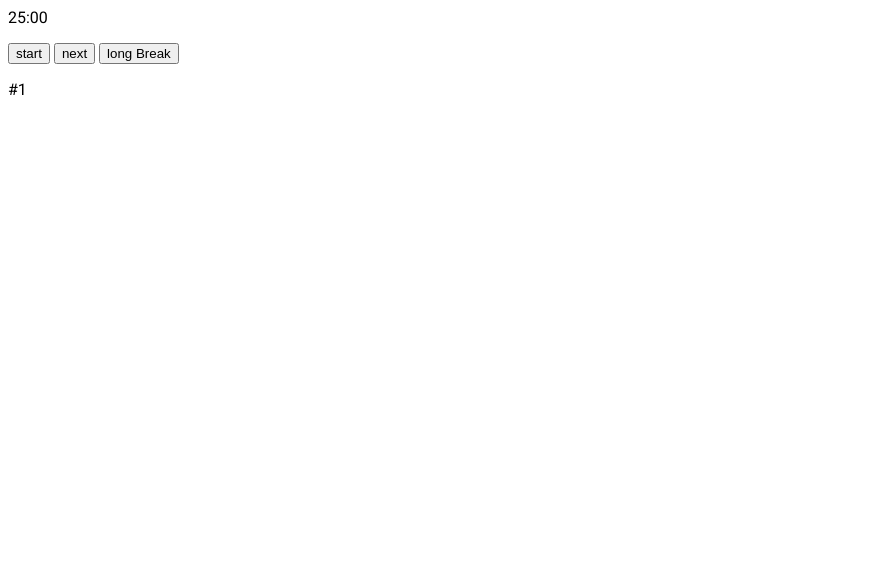
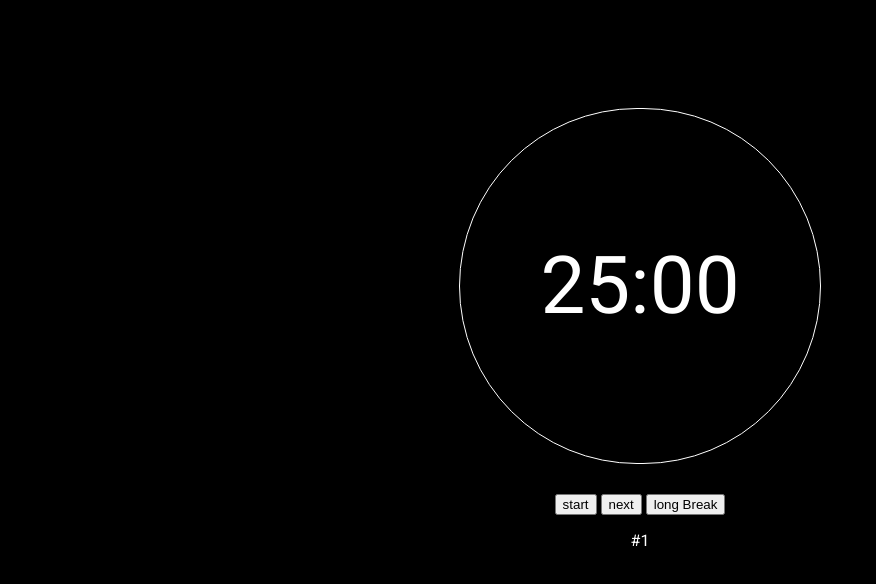
Before and after one commit to ikennot/PomodoroTimer, a plain HTML site: page index.html in a window 1280 px wide. Shown: the whole page, without its empty margins (0-876 px from the left). Drawn offline with Linux system fonts and the light colour scheme.

Commit message:
continuation of adding css and debugging

```diff
--- a/index.html
+++ b/index.html
@@ -7,17 +7,27 @@
 <link href="https://fonts.googleapis.com/css2?family=DM+Sans:ital,opsz,wght@0,9..40,100..1000;1,9..40,100..1000&family=Roboto:ital,wght@0,100..900;1,100..900&display=swap" rel="stylesheet">
     <link rel="icon" href="img/pomodoro-technique.png">
     <link rel="stylesheet" href="styles/general.css">
+    <link rel="stylesheet" href="styles/main-container.css">
     <title>Document</title>
 </head>
 <body>
     <audio class="alarmSound" hidden>
         <source src="audio/Sound Effect - School Bell.mp3" type="audio/mp3">
     </audio>
-    <p class="timer-js">02:00</p>
+    <div class="main-container">
+
+    <div class="timer-container">
+      <p class="timer-js timer"></p>
+    </div>
+
+    <div class="button-div">
     <button class="start-btn-js">start</button>
     <button class="next-btn-js">next</button>
-        <button class="long-btn-js">long Break</button>
+    <button class="long-btn-js">long Break</button>
+    </div>
     <p class="session"></p>
+    </div>
+
 </body>
 <script src="javascript/script.js"></script>
 <script src="javascript/Queries.js"></script>
--- a/javascript/Queries.js
+++ b/javascript/Queries.js
@@ -1,4 +1,4 @@
-//events, buttons, etc
+//display queries
 let alarmSound = document.querySelector('.alarmSound');
 document.querySelector('.timer-js').textContent = `${String(minutes).padStart(2,'0')}:${String(seconds).padStart(2,'0')}`;
 document.title =  `${String(minutes).padStart(2,'0')}:${String(seconds).padStart(2,'0')} - ${strTitle(pomodoroCount)}`;
--- a/javascript/script.js
+++ b/javascript/script.js
@@ -9,10 +9,11 @@ let pomodoro = {
     ispaused : true,
     isFinished : true,
     isBreak : false,
-    breaks : 0
+    breaks : 1
 
 };
 
+//object converted into variables
 let{seconds,pomodoroMinutes,restMinutes,longRestMinutes,pomodoroCount,countdown,isrunning,ispaused,isBreak,breaks} = pomodoro;
 let minutes = pomodoroMinutes;
 
@@ -20,17 +21,21 @@ function TimerSet() {
     if(!isBreak)
     {
         switch(breaks){
-        case 4: minutes = longRestMinutes;
-        breaks = 0;
+        case 4:
+        minutes = longRestMinutes;
+        seconds = 0;
+        breaks = 1;
         break;
         default:
          minutes = restMinutes;
+         console.log(breaks);
          breaks++;
         }
            isBreak = true;
            pomodoroCount++;
     }else{
      minutes = pomodoroMinutes;
+     seconds = 0;
      isBreak = false;
     }
 }
--- a/styles/general.css
+++ b/styles/general.css
@@ -1,3 +1,5 @@
 body{
     font-family: Roboto;
+    background-color: black;
+    color: white;
 }
--- /dev/null
+++ b/styles/main-container.css
@@ -0,0 +1,17 @@
+.main-container{
+    display: flex;
+    flex-direction: column;
+    align-items: center;
+    padding-top: 100px;
+}
+
+.timer{
+    font-size: 80px;
+}
+
+.timer-container{
+    border: white 1px solid;
+    padding: 50px 80px 50px 80px;
+    margin-bottom: 30px;
+    border-radius: 180px;
+}
```
